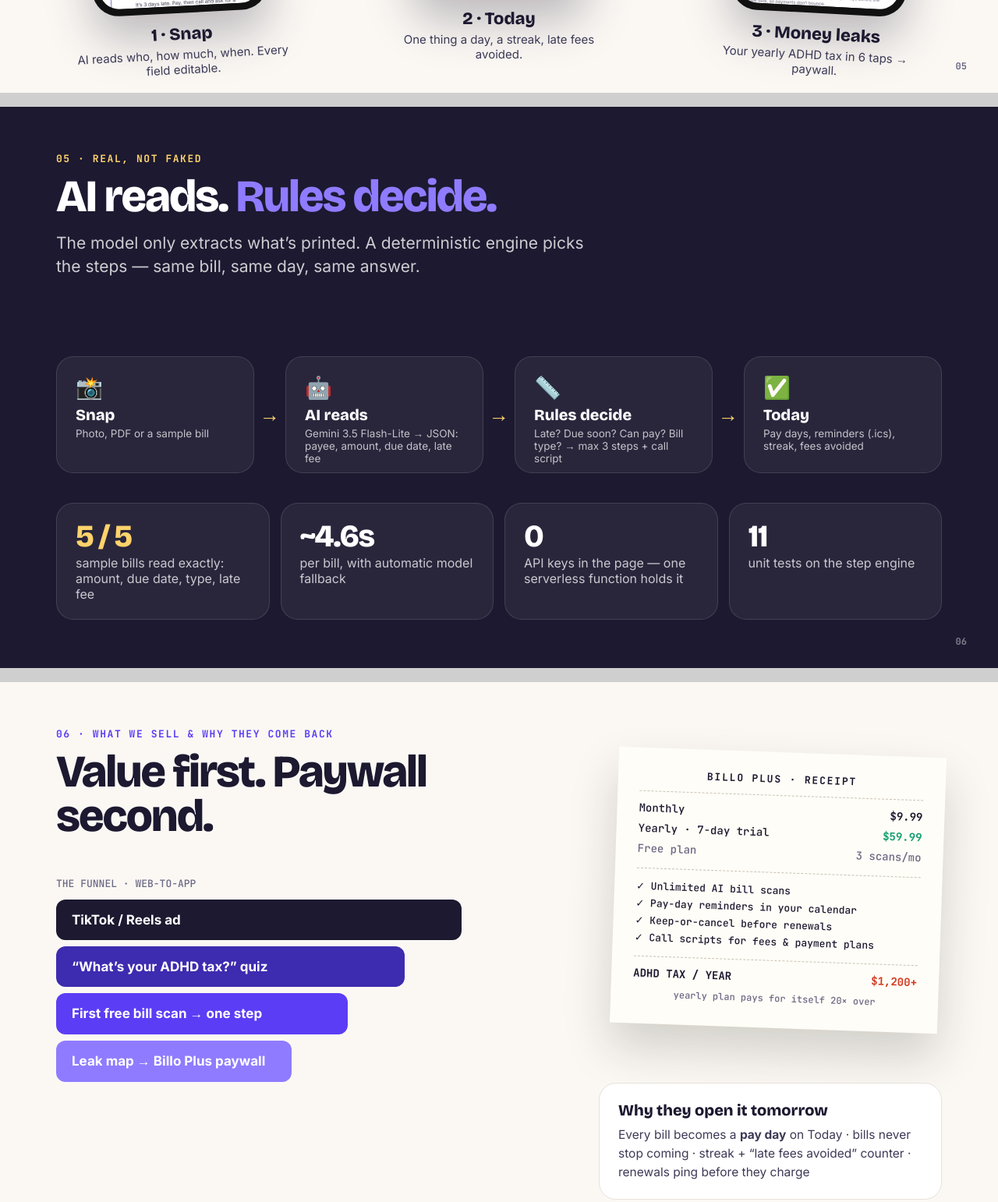
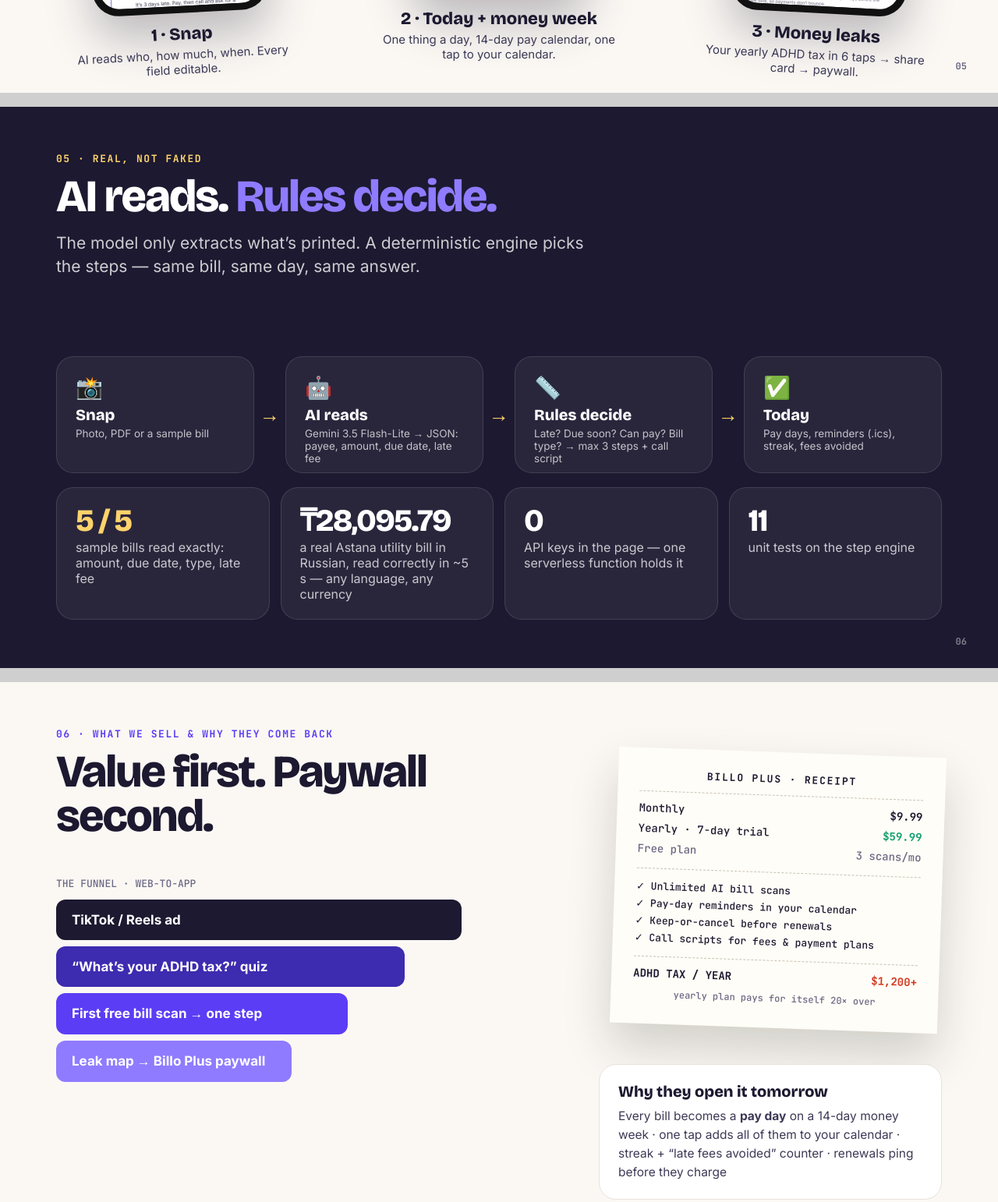
Before and after one commit to Danialaq/Billo, a website: page deck/billo-deck.html in a window 1280 px wide. Shown: the part 3553-5095 px from the top of the page at 78% size. Drawn offline with nearby package versions, Linux system fonts and the light colour scheme.

Commit message:
Docs: money week, share card and any-language reading in README and deck
Co-Authored-By: Claude Opus 5.5 <noreply@anthropic.com>

```diff
--- a/deck/billo-deck.html
+++ b/deck/billo-deck.html
@@ -137,7 +137,7 @@
   </div>
   <div style="position:absolute;left:72px;right:72px;bottom:62px;display:flex;gap:14px">
     <div class="card" style="flex:1"><div class="num" style="font-size:40px;color:var(--yellow)">5 / 5</div><div style="opacity:.75;margin-top:4px">sample bills read exactly: amount, due date, type, late fee</div></div>
-    <div class="card" style="flex:1"><div class="num" style="font-size:40px">~4.6s</div><div style="opacity:.75;margin-top:4px">per bill, with automatic model fallback</div></div>
+    <div class="card" style="flex:1"><div class="num" style="font-size:40px">₸28,095.79</div><div style="opacity:.75;margin-top:4px">a real Astana utility bill in Russian, read correctly in ~5 s — any language, any currency</div></div>
     <div class="card" style="flex:1"><div class="num" style="font-size:40px">0</div><div style="opacity:.75;margin-top:4px">API keys in the page — one serverless function holds it</div></div>
     <div class="card" style="flex:1"><div class="num" style="font-size:40px">11</div><div style="opacity:.75;margin-top:4px">unit tests on the step engine</div></div>
   </div>
@@ -163,7 +163,7 @@
   </div>
   <div style="position:absolute;right:72px;bottom:56px;width:440px" class="card">
     <b style="font:800 20px 'Bricolage Grotesque'">Why they open it tomorrow</b>
-    <div style="color:var(--ink2);margin-top:8px;line-height:1.55;font-size:15.5px">Every bill becomes a <b>pay day</b> on Today · bills never stop coming · streak + “late fees avoided” counter · renewals ping before they charge</div>
+    <div style="color:var(--ink2);margin-top:8px;line-height:1.55;font-size:15.5px">Every bill becomes a <b>pay day</b> on a 14-day money week · one tap adds all of them to your calendar · streak + “late fees avoided” counter · renewals ping before they charge</div>
   </div>
   <div class="pg">07</div>
 </section>
@@ -192,7 +192,7 @@
   <div class="k">08 · Go-to-market & unit economics</div>
   <h2 style="margin-top:14px;max-width:760px">The ADHD internet is already talking about this.</h2>
   <div style="position:absolute;left:72px;right:72px;top:250px;display:grid;grid-template-columns:repeat(3,1fr);gap:16px">
-    <div class="card" style="height:190px"><div style="font-size:30px">🧾</div><b style="font:800 21px 'Bricolage Grotesque';display:block;margin-top:8px">Hook</b><div style="color:var(--ink2);margin-top:6px">“How much is your ADHD tax?” quiz → a personal $ number. Shareable, built for TikTok & Reels.</div></div>
+    <div class="card" style="height:190px"><div style="font-size:30px">🧾</div><b style="font:800 21px 'Bricolage Grotesque';display:block;margin-top:8px">Hook</b><div style="color:var(--ink2);margin-top:6px">“How much is your ADHD tax?” quiz → a personal $ number → one-tap <b>share card</b> sized for TikTok & Reels.</div></div>
     <div class="card" style="height:190px"><div style="font-size:30px">🎥</div><b style="font:800 21px 'Bricolage Grotesque';display:block;margin-top:8px">Channels</b><div style="color:var(--ink2);margin-top:6px">ADHD creators (UGC), paid Meta/TikTok to the quiz, ADHD coaches & clinics as partners.</div></div>
     <div class="card" style="height:190px"><div style="font-size:30px">⚙️</div><b style="font:800 21px 'Bricolage Grotesque';display:block;margin-top:8px">Margins</b><div style="color:var(--ink2);margin-top:6px">No database, no bank links. AI cost per scan is a tiny fraction of a $5/month ARPU.</div></div>
   </div>
@@ -222,7 +222,7 @@
 <script>
   // Repeated blocks are built here so the slide markup above stays readable.
   const needs = ['Not a budget — one next move', 'Tiny: under 5 minutes, done today', 'The exact words when she has to call', 'A reminder before it’s late, not after', 'A small win she can feel'];
-  const phones = [['bill.jpg', '1 · Snap', 'AI reads who, how much, when. Every field editable.'], ['today.jpg', '2 · Today', 'One thing a day, a streak, late fees avoided.'], ['leaks.jpg', '3 · Money leaks', 'Your yearly ADHD tax in 6 taps → paywall.']];
+  const phones = [['bill.jpg', '1 · Snap', 'AI reads who, how much, when. Every field editable.'], ['today.jpg', '2 · Today + money week', 'One thing a day, 14-day pay calendar, one tap to your calendar.'], ['leaks.jpg', '3 · Money leaks', 'Your yearly ADHD tax in 6 taps → share card → paywall.']];
   const flow = [['📸', 'Snap', 'Photo, PDF or a sample bill'], ['🤖', 'AI reads', 'Gemini 3.5 Flash-Lite → JSON: payee, amount, due date, late fee'], ['📏', 'Rules decide', 'Late? Due soon? Can pay? Bill type? → max 3 steps + call script'], ['✅', 'Today', 'Pay days, reminders (.ics), streak, fees avoided']];
   const funnel = ['TikTok / Reels ad', '“What’s your ADHD tax?” quiz', 'First free bill scan → one step', 'Leak map → Billo Plus paywall'];
   const ladder = [['1', 'Own ADHD money in the U.S.', '$20–32M'], ['2', 'Couples & households · higher ARPU', '+'], ['3', 'UK · Canada · Australia', '+'], ['4', 'Anyone budgets fail · no diagnosis', '≈ $100M']];
```
Also changed, not shown: README.md, deck/img/today.jpg, 1 other file.
